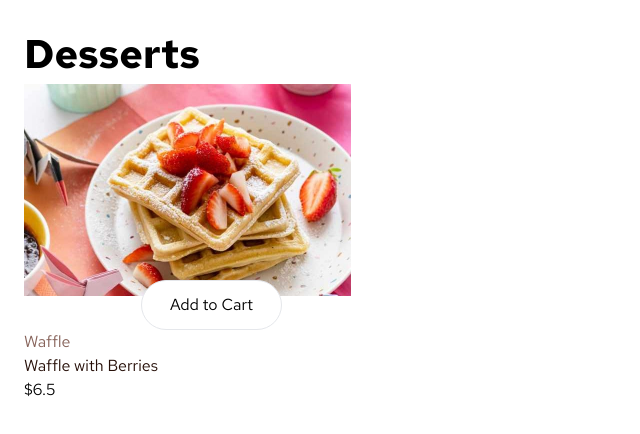
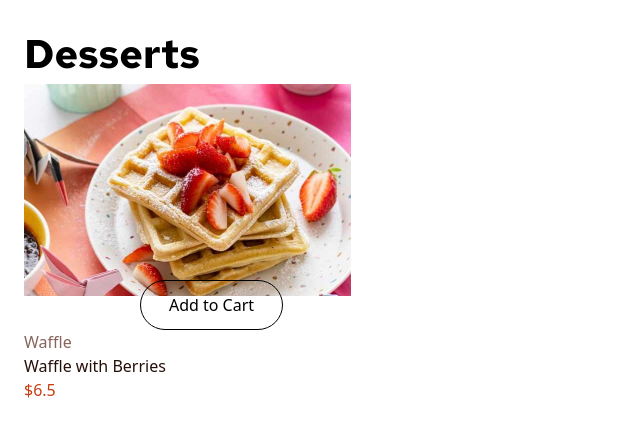
Before and after one commit to steamnp/bfs56, a React (Vite) app: page / in a window 1280 px wide. Shown: the top 434 px of the page, without its empty margins (0-640 px from the left). Built offline with nearby package versions, Linux system fonts and the light colour scheme.

Commit message:
fix color

```diff
--- a/src/components/product.jsx
+++ b/src/components/product.jsx
@@ -1,7 +1,4 @@
-import { useState } from "react";
-
 function Product({ product }) {
-  const [count, setCount] = useState(0);
   return (
     <>
       <img
@@ -10,16 +7,8 @@ function Product({ product }) {
         alt="waffle on the table"
       />
       <div className="flex justify-center items-center">
-        <button
-          onClick={function () {
-            setCount(function (preValue) {
-              return preValue + 1;
-            });
-            console.log(count);
-          }}
-          className="border rounded-full py-3 px-7 -mt-4 bg-white text-black"
-        >
-          <i className="fas fa-shopping-cart"></i>Add to Cart
+        <button className="border rounded-full py-3 px-7 bg-white text-black -mt-4 ">
+          Add to Cart
         </button>
       </div>
       <p className="text-rose-500">{product.name}</p>
@@ -28,5 +17,4 @@ function Product({ product }) {
     </>
   );
 }
-
 export default Product;
--- a/tailwind.config.js
+++ b/tailwind.config.js
@@ -1,25 +1,24 @@
 /** @type {import('tailwindcss').Config} */
-export default {
+module.exports = {
   content: [
     "./src/**/*.{js,jsx,ts,tsx}", // Ensure all file types and paths are covered
     "./public/index.html", // Include paths to HTML files
   ],
   theme: {
-    extend: {
-      colors: {
-        red: "#C73BOF",
-        "rose-500": "#87635A",
-        "rose-900": "#260F08",
-      },
-    },
+    extend: {},
     fontFamily: {
       redhat: ["Red Hat Text"],
+    },
+    colors: {
+      red: "#C73B0F",
+      "rose-900": "#260F08",
+      "rose-500": "#87635A",
     },
   },
   plugins: [
     function ({ addBase, theme }) {
       addBase({
-        html: { fontFamily: theme("fontFamily.redhat") },
+        html: { fontFamily: theme("fontFamily.theme") },
       });
     },
   ],
```
Also changed, not shown: try.js (deleted, +0 -59 lines), 1 other file (tests, documents, lock files or other folders).
